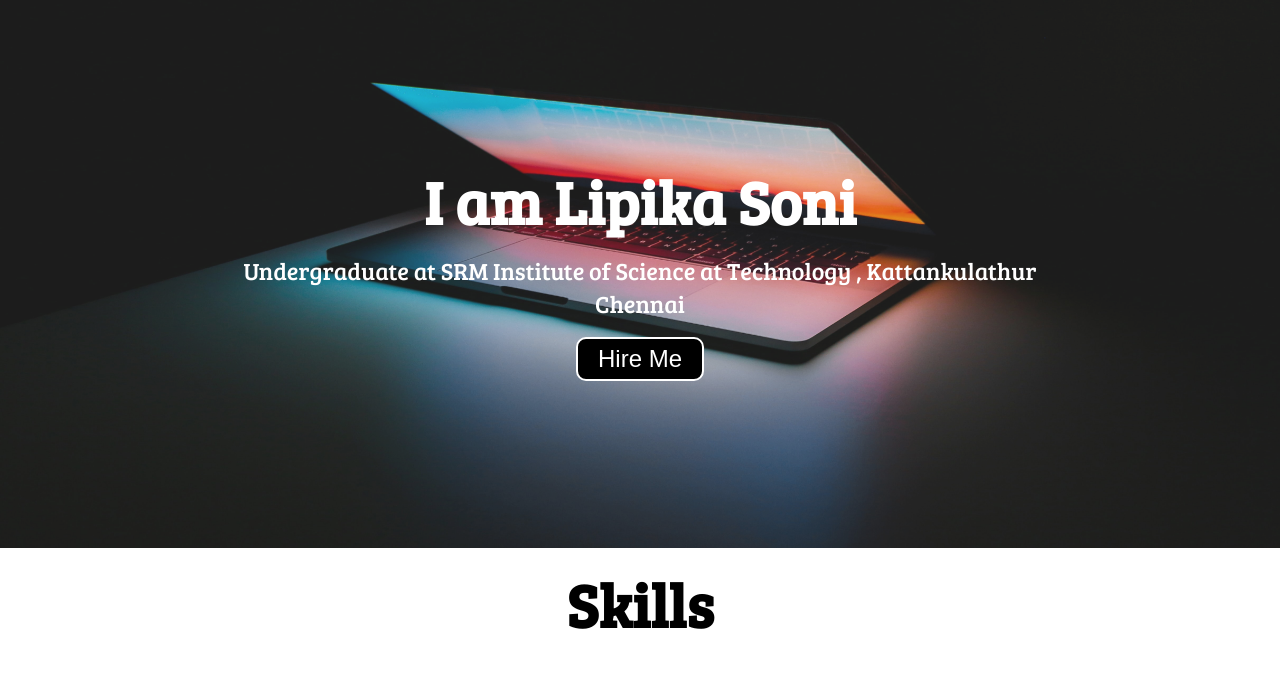
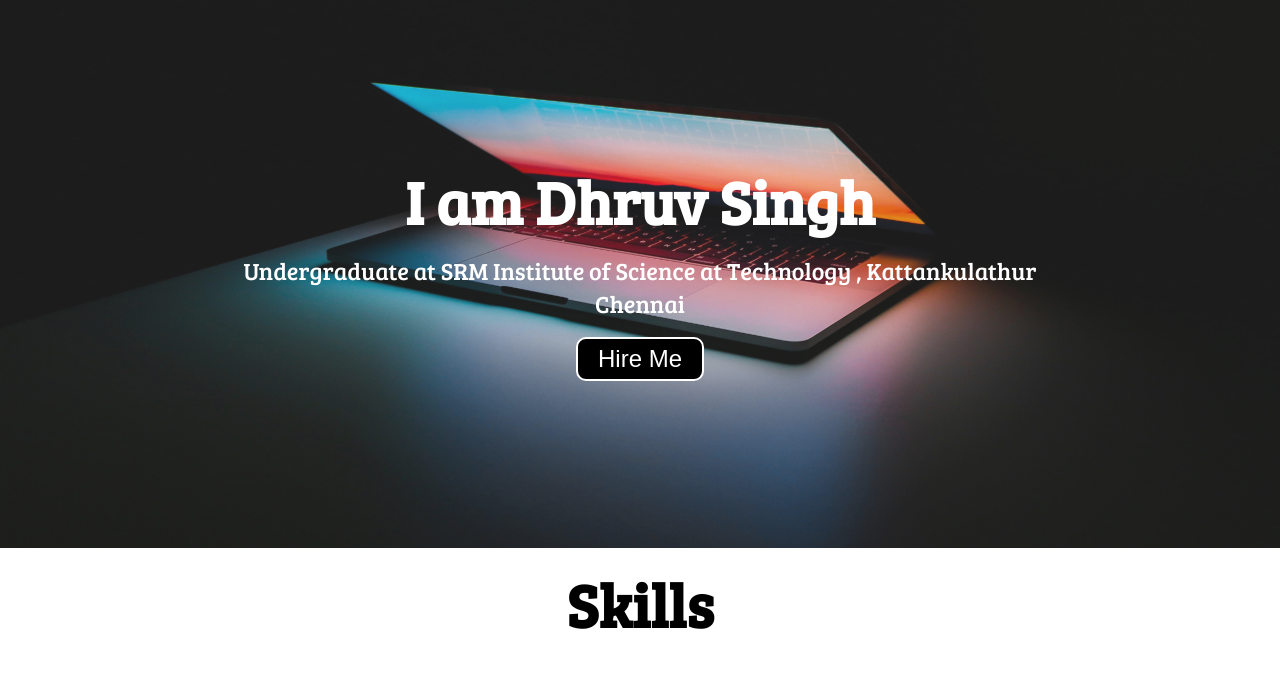
Before and after one commit to DhruvSingh-26/portfolio, a plain HTML site: page index.html in a window 1280 px wide. Shown: the part 94-784 px from the top of the page. Drawn offline with Linux system fonts and the light colour scheme; a web font is replaced by a local one.

Commit message:
Update index.html

```diff
--- a/index.html
+++ b/index.html
@@ -26,7 +26,7 @@
     </nav>
 
     <section id="about">
-        <h1 class="h-primary">I am Lipika Soni</h1>
+        <h1 class="h-primary">I am Dhruv Singh</h1>
         <p>Undergraduate at SRM Institute of Science at Technology , Kattankulathur Chennai  </p>
 
         <button class="btn">Hire Me</button>
```
